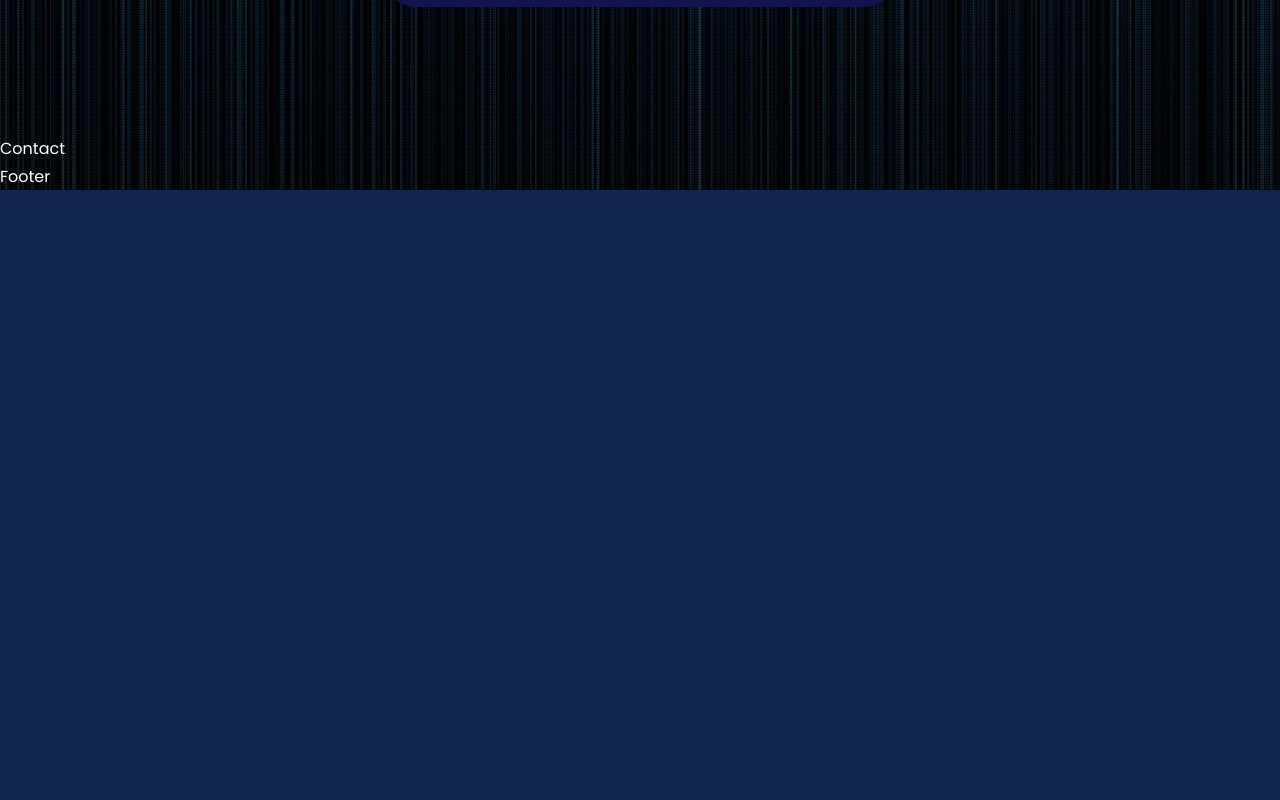
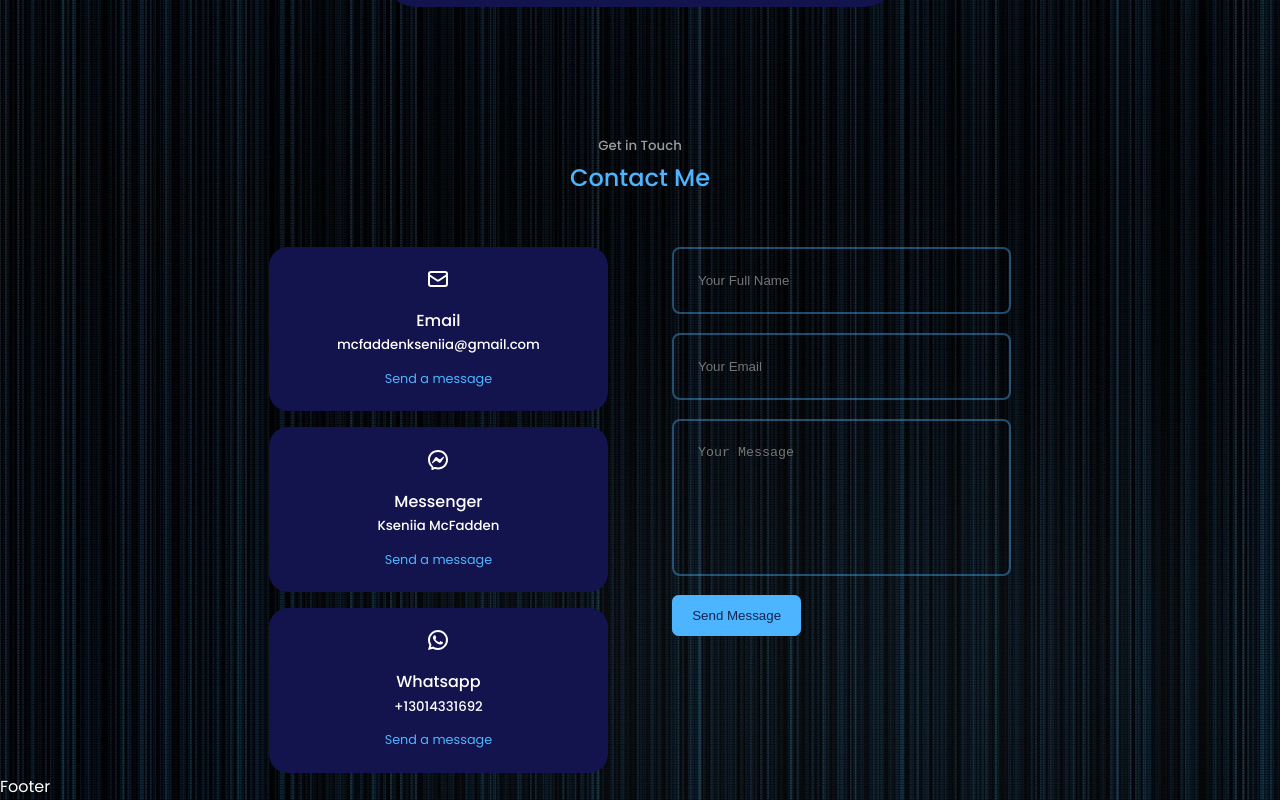
Before and after one commit to Khrebtova/Khrebtova.github.io, a React (Create React App) app: page / in a window 1280 px wide. Shown: the part 4786-5586 px from the top of the page. Before the commit the page ends 4976 px from the top, so only its background shows below. Built offline with nearby package versions, Linux system fonts and the light colour scheme; the HTML template or start-up script is replaced by a standard one.

Commit message:
create jsx and send email form

```diff
--- a/src/components/contact/Contact.jsx
+++ b/src/components/contact/Contact.jsx
@@ -1,9 +1,64 @@
-import React from 'react'
+import React, { useRef } from 'react'
+import emailjs from '@emailjs/browser';
 import './Contact.css'
+import { HiOutlineMail } from 'react-icons/hi'
+import {RiMessengerLine, RiWhatsappLine } from 'react-icons/ri'
+
+// https://www.emailjs.com/
+// https://www.emailjs.com/docs/examples/reactjs/
 
 const Contact = () => {
+  const form = useRef();
+
+  const sendEmail = (e) => {
+    e.preventDefault();
+
+    emailjs.sendForm('service_qras5qn', 'template_odvsipv', form.current, 'D84PzHtvZEM69gkAR')
+      .then((result) => {
+          console.log(result.text);
+      }, (error) => {
+          console.log(error.text);
+      });
+
+    e.target.reset()
+  };
+
   return (
-    <section id="contact">Contact</section>
+    <section id="contact">
+      <h5>Get in Touch</h5>
+      <h2>Contact Me</h2>
+      <div className='contact_container'>
+        <div className="contact_options">
+          <article className='contact_option'>
+            <HiOutlineMail className='contact_icon'/>
+            <h4>Email</h4>
+            <h5>mcfaddenkseniia@gmail.com</h5>
+            <a href="mailto:mcfaddenkseniia@gmail.com" target={'_blank'} rel="noreferrer">Send a message</a>
+          </article>
+
+          <article className='contact_option'>
+            <RiMessengerLine className='contact_icon'/>
+            <h4>Messenger</h4>
+            <h5>Kseniia McFadden</h5>
+            <a href="http://m.me/kseniya.hrebtova" target={'_blank'} rel="noreferrer">Send a message</a>
+          </article>
+
+          <article className='contact_option'>
+            <RiWhatsappLine className='contact_icon'/>
+            <h4>Whatsapp</h4>
+            <h5>+13014331692</h5>
+            <a href="https://api.whatsapp.com/send?phone=13014331692" target={'_blank'} rel="noreferrer">Send a message</a>
+          </article>
+        </div>
+
+        <form ref={form} onSubmit={sendEmail}>
+          <input type="text" name="name" placeholder="Your Full Name" required />
+          <input type="text" name="email" placeholder="Your Email" required />
+          <textarea name="message" rows="7" placeholder='Your Message' required/>
+          <button type='submit' className='btn btn-primary'>Send Message</button>
+        </form>
+      </div>
+    </section>
   )
 }
 
```
